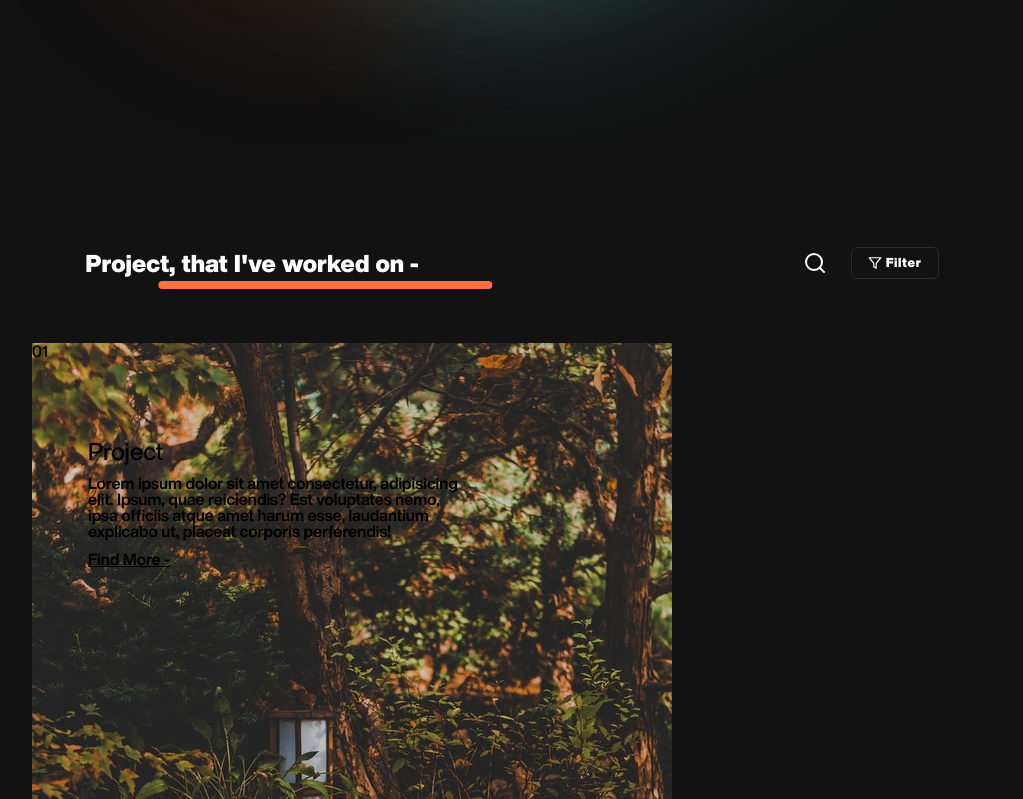
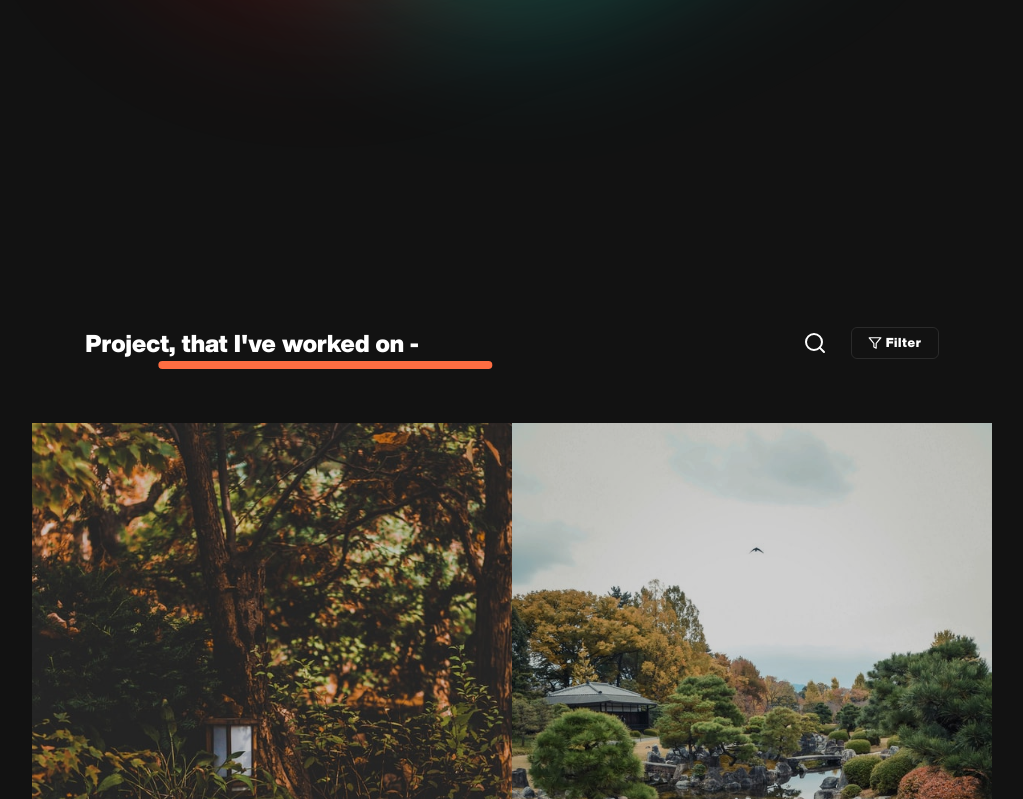
Before and after one commit to priyanshu-kun/Personal-Portfolio-Website, a React (Create React App) app in the folder App/website/: page / in a window 1280 px wide. Shown: the part 1561-2360 px from the top of the page, without its empty margins (128-1151 px from the left). Built offline with nearby package versions, Linux system fonts and the light colour scheme.

Commit message:
twick some things

```diff
--- a/App/website/src/Components/Work/Work.css
+++ b/App/website/src/Components/Work/Work.css
@@ -13,5 +13,48 @@
 }
 
 
-@media screen and (min-width: 400px) {
+.projects {
+    display: grid;
+    grid-template-columns: repeat(2,1fr);
+    grid-template-rows: auto;
+    row-gap: 2rem;
+    position: relative;
 }
+
+.projects img {
+    height: 100%;
+    width: 100%;
+    object-fit: cover;
+}
+
+
+.projects-overlay {
+    background-image: linear-gradient(
+		-40deg,#5927E9,#bb1aca);
+        /* border: 6px solid rgb(255, 255, 255); */
+        /* opacity: 0; */
+}
+
+.projects-overlay h1 {
+    font-size: 270px;
+    font-family: "HelveticaNowDisplay-Black";
+    opacity: 0.3;
+    text-align: right;
+    margin-right: 60px;
+    margin-top: 60px;
+    -webkit-text-stroke: 6px #fff;
+
+}
+
+.projects-overlay p {
+    line-height: 1rem;
+    opacity: 0.6;
+    letter-spacing: 1px;
+}
+
+
+.hide-project-overlay {
+    opacity: 0;
+    transition: all 0.5s ease;
+
+}
--- a/App/website/src/Components/Work/Work.jsx
+++ b/App/website/src/Components/Work/Work.jsx
@@ -24,7 +24,7 @@ export default function Work() {
 
 
     return (
-      <div className='w-full flow-root h-screen lg:mt-30'>
+      <div className='w-full flow-root h-screen lg:mt-20'>
         <div className="relative text-txt-primary-dark-bg flex flex-col w-full justify-between items-center 400:mt-32  mx-auto z-0 sm:flex-row sm:items-center sm:justify-between sm:w-10/12 lg:w-8/12">
           <h1 className={` custom-animation ${searchComp && "active"} font-primaryHeading relative before:content-[''] before:absolute before:-bottom-2 before:left-1/2 before:transform before:-translate-x-2/4 before:w-11/12 max-w-16rem before:h-1 before:bg-background-secondary-accent-color before:rounded-full text-base leading-5 text-center mb-8  normal:text-lg normal:before:w-full sm:text-2xl sm:before:h-2 sm:before:-bottom-4 sm:before:left-60 sm:mb-0 sm:max-w-128`}>Project, that I've worked on -</h1>
                 <div className="actions flex">
```
